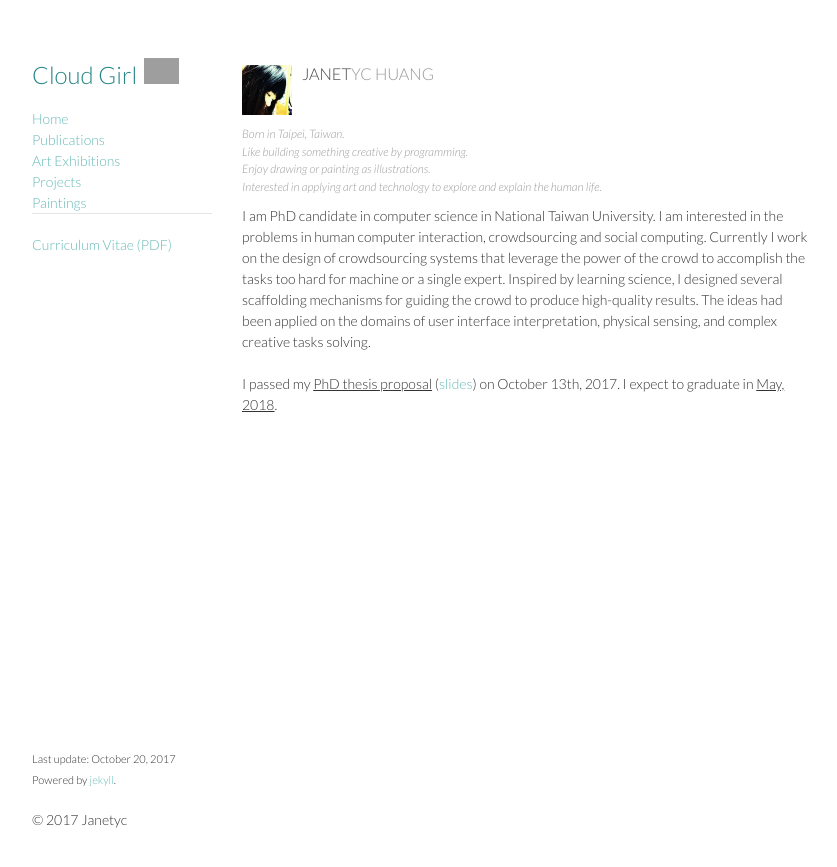
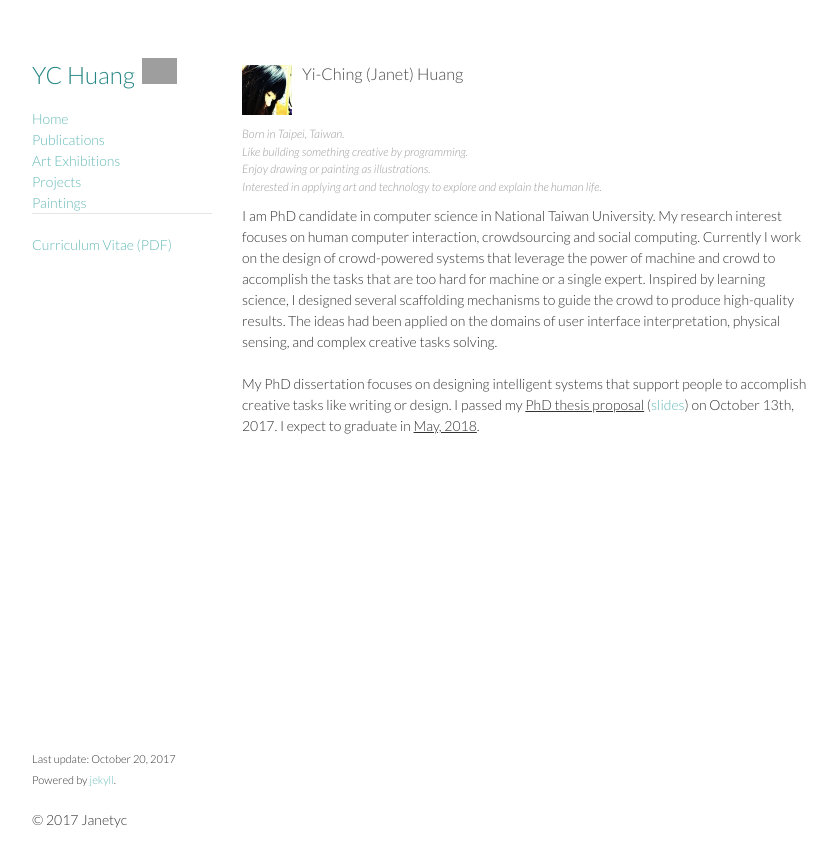
Before and after one commit to janetyc/janetyc.github.com, a Jekyll site: the page built from index.html, in a window 1280 px wide. Shown: the top 867 px of the page, without its empty margins (218-1055 px from the left). Built offline with Jekyll 4.4.1, drawn with Linux system fonts in a browser that asks for light colours; grey boxes are pictures that could not be loaded.

Commit message:
update brief introduction

```diff
--- a/_layouts/default.html
+++ b/_layouts/default.html
@@ -2,7 +2,7 @@
 <html lang="en">
   <head>
     <meta charset="utf-8">
-    <title>Cloud Girl</title>
+    <title>Yi-Ching (Janet) Huang</title>
     <meta name="description" content="">
     <meta name="author" content="janetyc">
 
@@ -18,7 +18,7 @@
   <body>
     <div class="wrapper">
       <header>
-        <h1 id="logo">Cloud Girl<img src="/images/cloud_m.png"></h1>
+        <h1 id="logo">YC Huang<img src="/images/cloud_m.png"></h1>
         <!--<p></p>
         <p>I'm Janet.</a><br/>-->
         <a href="/">Home</a><br/>
--- a/index.html
+++ b/index.html
@@ -6,7 +6,7 @@ title: Cloud Girl - JANETYC
 <div id="home">
 <div id="profile">
 <img src="/images/janetyc.jpg"/>
-<div id="description"><h3>JANET<span style="color: #999;">YC HUANG</span></h3></div>
+<div id="description"><h3>Yi-Ching (Janet) Huang</h3></div>
 </div>
 
 <div id="small-bio">
@@ -16,7 +16,8 @@ Enjoy drawing or painting as illustrations.<br/>
 Interested in applying art and technology to explore and explain the human life.
 </div>
 <div id="bio">
-I am PhD candidate in computer science in National Taiwan University. I am interested in the problems in human computer interaction, crowdsourcing and social computing. Currently I work on the design of crowdsourcing systems that leverage the power of the crowd to accomplish the tasks too hard for machine or a single expert. Inspired by learning science, I designed several scaffolding mechanisms for guiding the crowd to produce high-quality results. The ideas had been applied on the domains of user interface interpretation, physical sensing, and complex creative tasks solving. <br/><br/>
-I passed my <u>PhD thesis proposal</u> (<a href="https://speakerdeck.com/janetyc/designing-for-complex-creative-task-solving">slides</a>) on October 13th, 2017. I expect to graduate in <u>May, 2018</u>.
+I am PhD candidate in computer science in National Taiwan University. My research interest focuses on human computer interaction, crowdsourcing and social computing. Currently I work on the design of crowd-powered systems that leverage the power of machine and crowd to accomplish the tasks that are too hard for machine or a single expert. Inspired by learning science, I designed several scaffolding mechanisms to guide the crowd to produce high-quality results. The ideas had been applied on the domains of user interface interpretation, physical sensing, and complex creative tasks solving. <br/><br/>
+
+My PhD dissertation focuses on designing intelligent systems that support people to accomplish creative tasks like writing or design. I passed my <u>PhD thesis proposal</u> (<a href="https://speakerdeck.com/janetyc/designing-for-complex-creative-task-solving">slides</a>) on October 13th, 2017. I expect to graduate in <u>May, 2018</u>.
 </div>
 </div>
```
